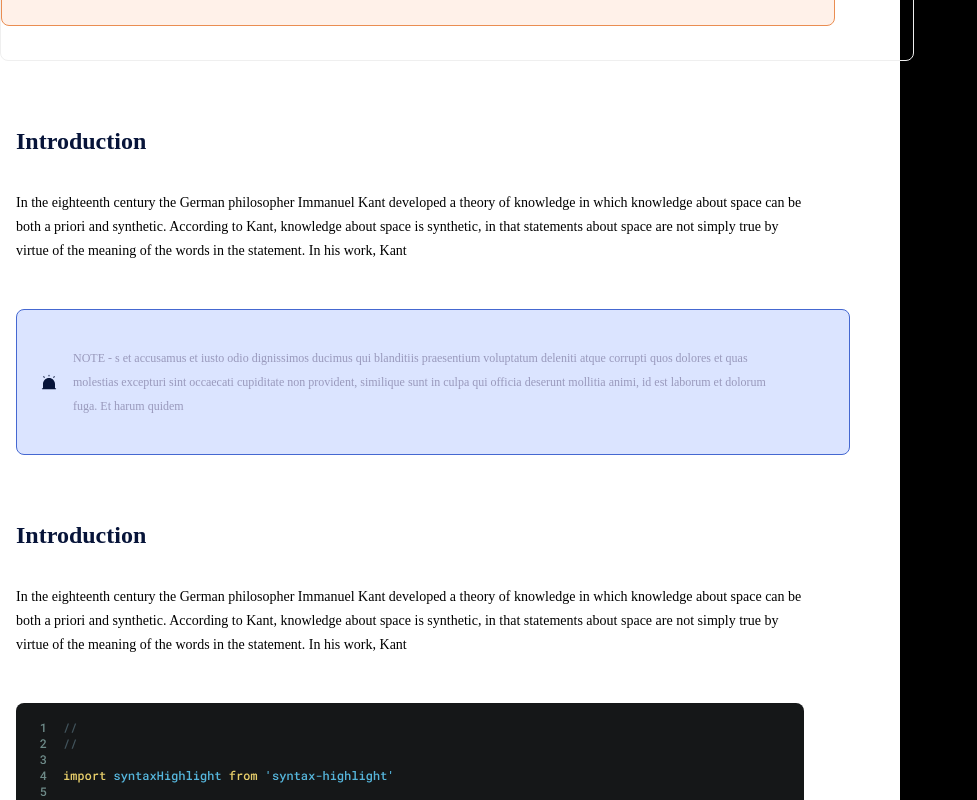
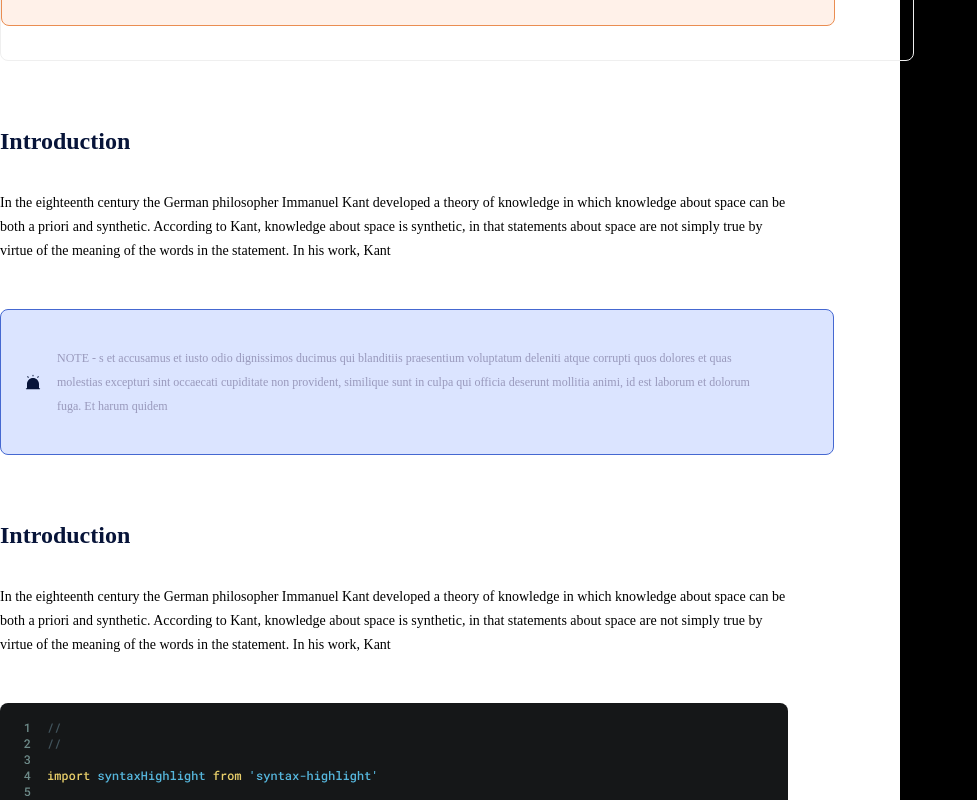
Before and after one commit to acumendigital/Documenter, a Nuxt app: page /user/home in a window 1280 px wide. Shown: the part 1660-2460 px from the top of the page, without its empty margins (0-977 px from the left). Built offline with nearby package versions, Linux system fonts and the light colour scheme.

Commit message:
Modified

```diff
--- a/pages/user/home.vue
+++ b/pages/user/home.vue
@@ -239,7 +239,7 @@ export default {
 }
 .topicTwo,
 .topicThree {
-  margin: 64px 0 32px 16px;
+  margin: 64px 0 32px 0px;
   border-radius: 8px;
   /* padding: 24px 44px 34px 40px; */
   width: 868px;
```
